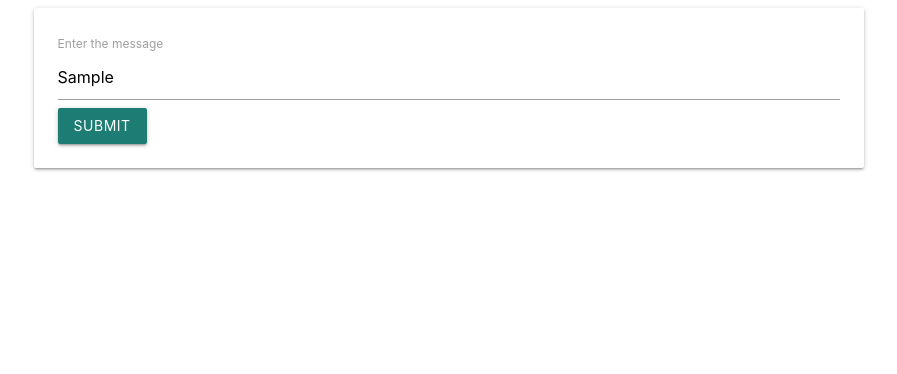
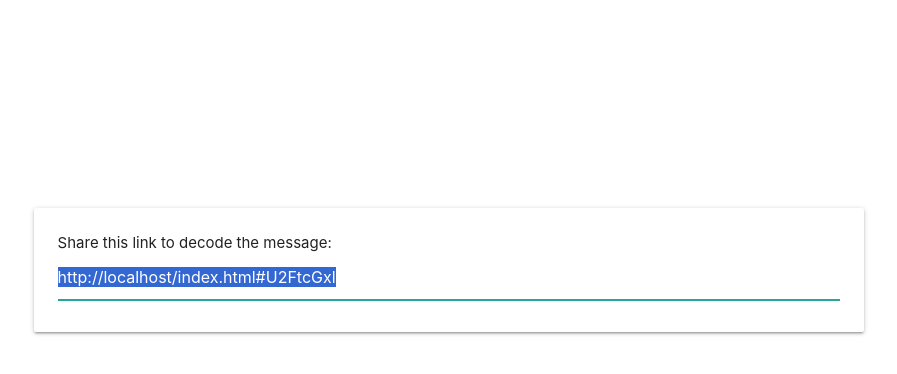
Before and after one commit to stelthdroid8/messageEncoder, a plain HTML site: page index.html in a window 1280 px wide. Both pictures are taken after typing "Sample" into the empty fields and a click on the button "SUBMIT". Shown: the whole page, without its empty margins (191-1088 px from the left). Drawn offline with nearby package versions, Linux system fonts and the light colour scheme.

```diff
--- a/index.html
+++ b/index.html
@@ -8,17 +8,29 @@
       rel="stylesheet"
       href="https://cdnjs.cloudflare.com/ajax/libs/materialize/1.0.0/css/materialize.min.css"
     />
+    <link rel="stylesheet" href="style.css" />
     <title>Message Encoder</title>
   </head>
   <body>
     <div class="row">
       <div class="col s8 offset-s2">
-        <div class="card-panel">
+        <div class="card-panel hide" id="message-show">
+          <h1 id="decoded-message"></h1>
+          <div><a href="./index.html">Create a new message</a></div>
+        </div>
+        <div class="card-panel" id="input-form">
           <form>
             <label for="">Enter the message</label>
-            <input type="text" name="message" id="message" />
+            <input type="text" name="message-input" id="message-input" />
             <button class="btn" type="submit">Submit</button>
           </form>
+        </div>
+
+        <div class="card-panel hide" id="link">
+          <div>
+            Share this link to decode the message:
+            <input type="text" id="link-input" />
+          </div>
         </div>
       </div>
     </div>
--- a/index.js
+++ b/index.js
@@ -1,5 +1,22 @@
+const { hash } = window.location;
+
+const decodedMessage = atob(hash.replace("#", ""));
+if (decodedMessage) {
+  document.querySelector("#input-form").classList.add("hide");
+
+  document.querySelector("#message-show").classList.remove("hide");
+
+  document.querySelector("#decoded-message").innerHTML = decodedMessage;
+}
 document.querySelector("form").addEventListener("submit", event => {
   event.preventDefault();
 
-  const input = document.querySelector("input");
+  const input = document.querySelector("#message-input");
+  const encrypted = btoa(input.value);
+  document.querySelector("#input-form").classList.add("hide");
+  document.querySelector("#link").classList.remove("hide");
+  const link = document.querySelector("#link-input");
+  link.value = `${window.location}#${encrypted}`;
+  link.select();
+  //   link.value = encrypted;
 });
--- /dev/null
+++ b/style.css
@@ -0,0 +1,7 @@
+div.row {
+  margin-top: 25vh;
+}
+
+h1 {
+  margin-top: 0;
+}
```
